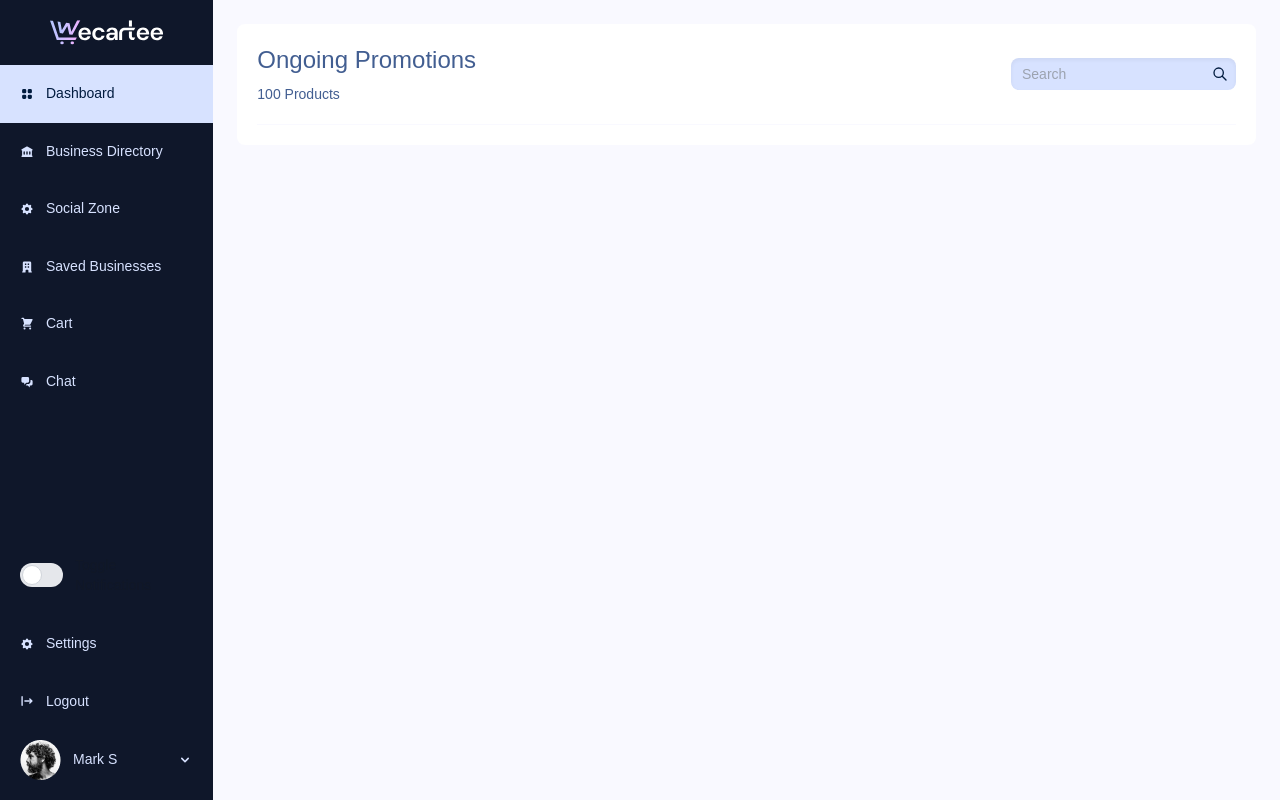
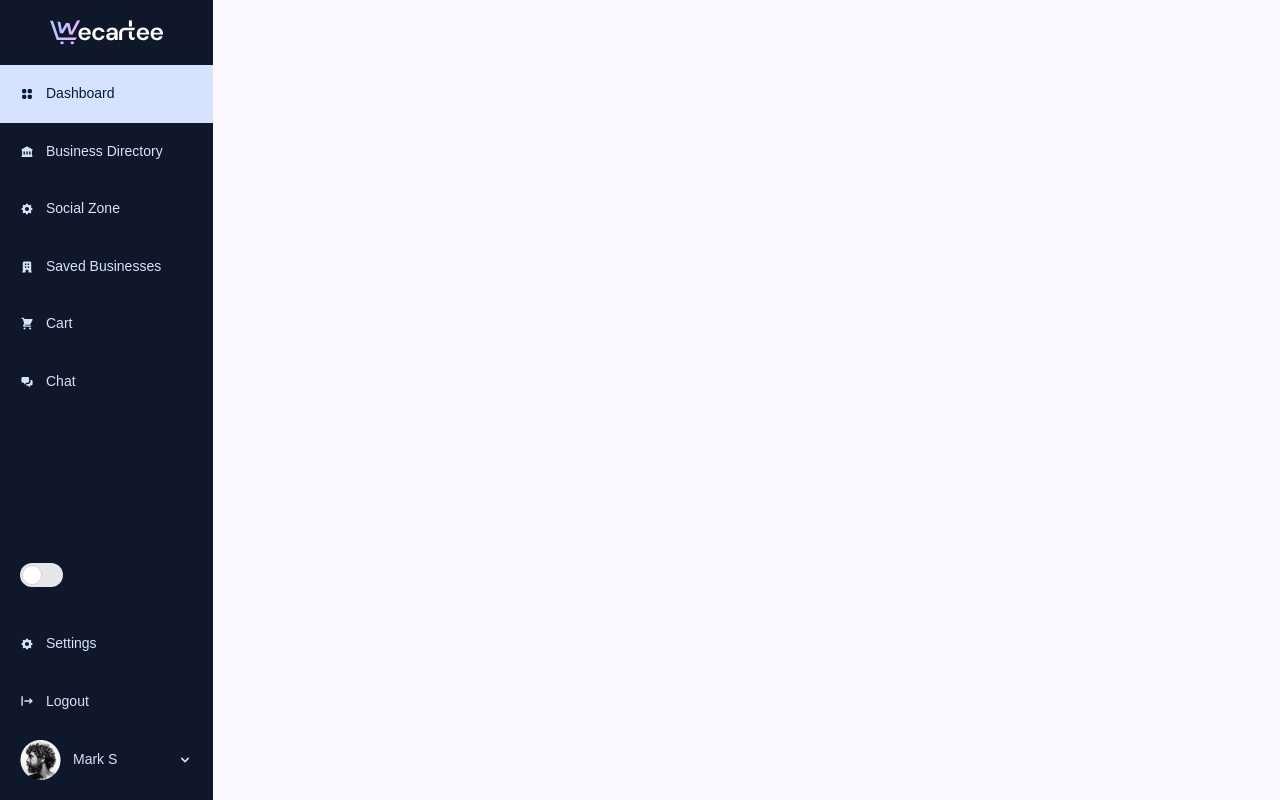
Before and after one commit to sulosp/wecartee-app, a React (Create React App) app in the folder client/: page / in a window 1280 px wide. Built offline with nearby package versions, Linux system fonts and the light colour scheme.

Commit message:
ongoing promotions

```diff
--- a/client/src/App.jsx
+++ b/client/src/App.jsx
@@ -1,7 +1,7 @@
 import React from "react";
 import { Routes, Route } from "react-router-dom";
 import Layout from "./components/shared/layout";
-import Dashboard from "./components/buyer/dashboard";
+import Dashboard from "./components/buyer/dashboard/dashboard";
 import BusinessDirectory from "./components/buyer/businessDirectory";
 import Cart from "./components/buyer/cart";
 import SocialZone from "./components/buyer/socialZone";
--- a/client/src/components/buyer/dashboard.jsx
+++ /dev/null
@@ -1,28 +0,0 @@
-// Dashboard.js
-import React from "react";
-import Search from './../controls/search'
-import Filter from './../controls/filter'
-
-function Dashboard() {
-  return (
-    <div className="w-full p-20 bg-white rounded-lg justify-center items-center h-auto ">
-      <div className="inline-flex w-full justify-between items-center pb-20 border-b border-surface-100  ">
-        <div className="flex flex-col justify-start gap-2">
-          <span className="text-primary-400 text-headline-sm">
-            Ongoing Promotions
-          </span>
-          <span className="text-primary-400 text-body-md gap-1 ">
-            100 Products
-          </span>
-        </div>
-
-        <div className="flex flex-row justify-end items-center gap-3.5">
-         <Search />
-         <Filter />
-        </div>
-      </div>
-    </div>
-  );
-}
-
-export default Dashboard;
--- /dev/null
+++ b/client/src/components/buyer/dashboard/dashboard.jsx
@@ -0,0 +1,14 @@
+
+import React from "react";
+import OngoingPromotions from "./ongoingPromotions";
+
+function Dashboard() {
+  return (
+    <div>
+      <OngoingPromotions />
+    </div>
+
+  );
+}
+
+export default Dashboard;
--- /dev/null
+++ b/client/src/components/buyer/dashboard/ongoingPromotions.jsx
@@ -0,0 +1,25 @@
+import React from "react";
+import Search from "../../controls/search";
+import Filter from "../../controls/filter";
+
+export function OngoingPromotions() {
+  <div className="w-full p-20 bg-white rounded-lg justify-center items-center h-auto ">
+    <div className="inline-flex w-full justify-between items-center pb-20 border-b border-surface-100  ">
+      <div className="flex flex-col justify-start gap-2">
+        <span className="text-primary-400 text-headline-sm">
+          Ongoing Promotions
+        </span>
+        <span className="text-primary-400 text-body-md gap-1 ">
+          100 Products
+        </span>
+      </div>
+
+      <div className="flex flex-row justify-end items-center gap-3.5">
+        <Search />
+        <Filter />
+      </div>
+    </div>
+  </div>;
+}
+
+export default OngoingPromotions;
```
